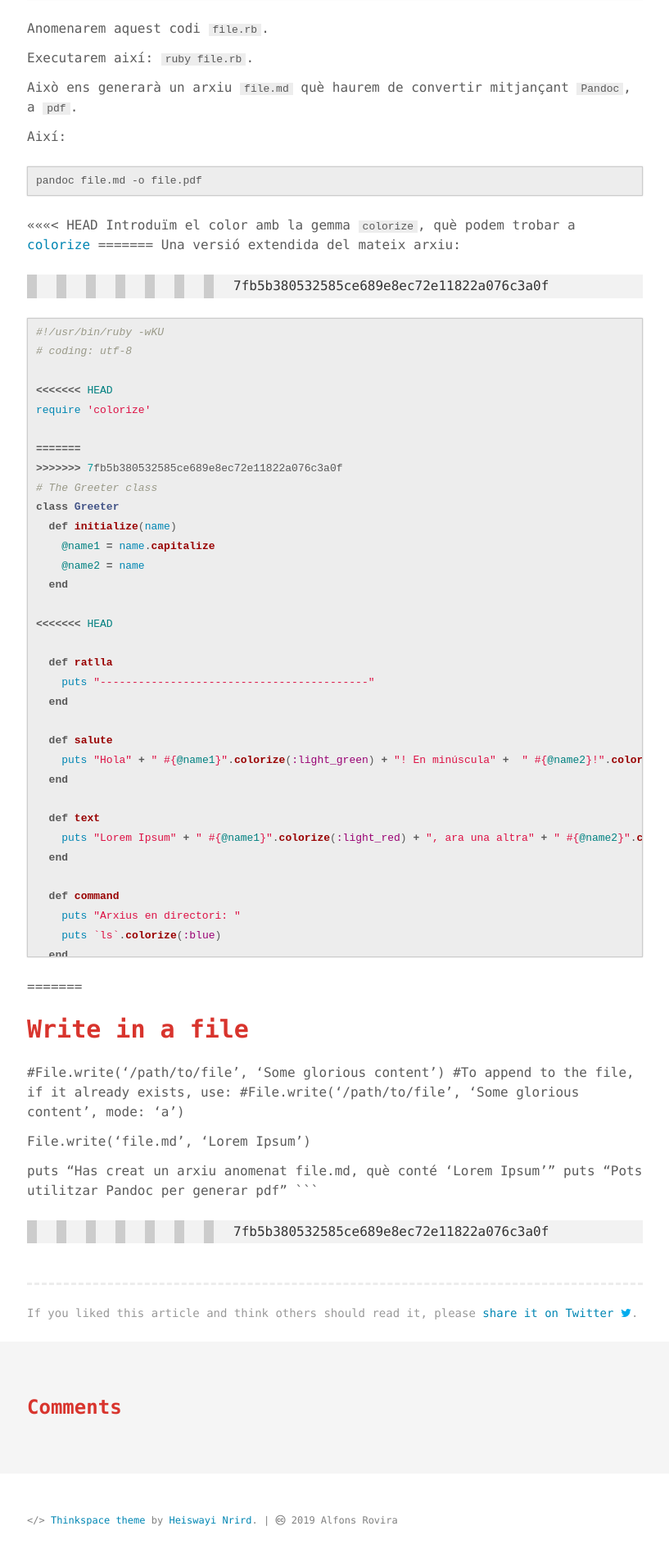
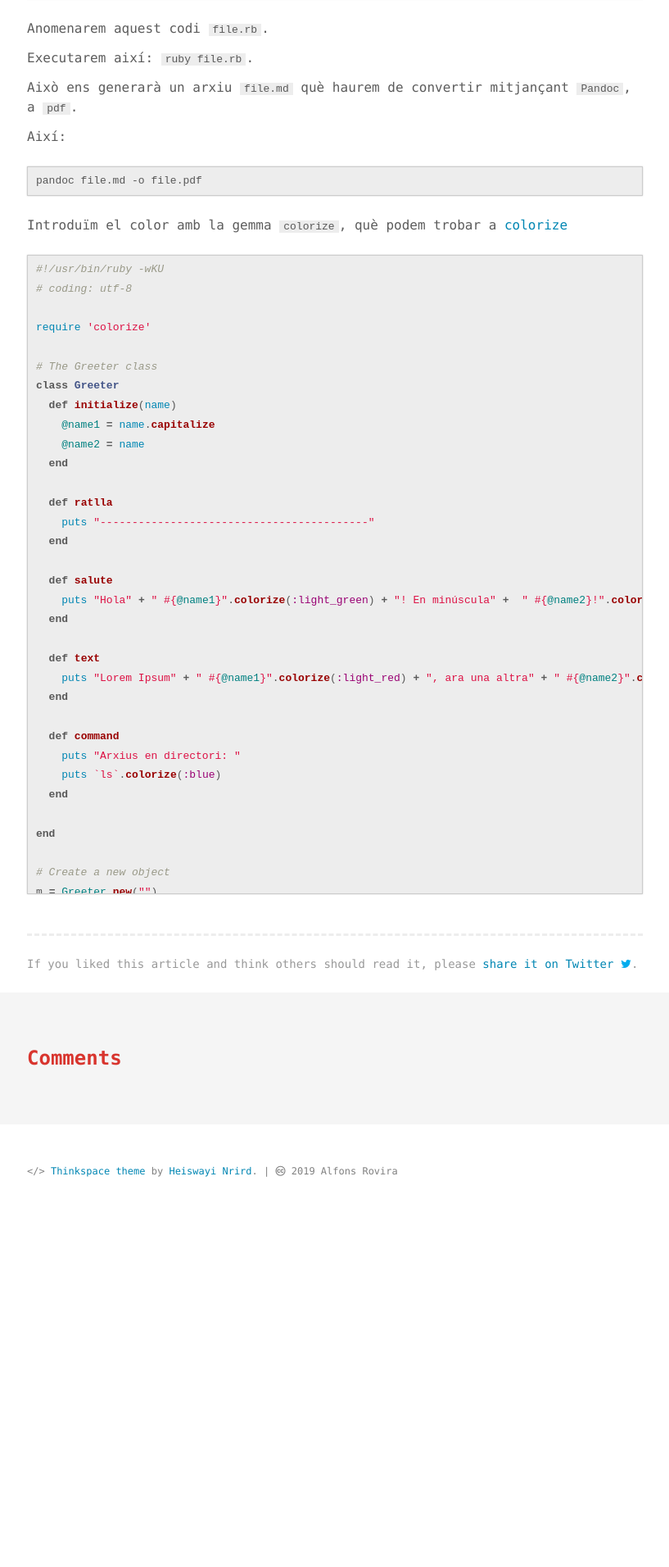
Before and after one commit to inclusa/ruby, a Jekyll site: the page built from _posts/2019-05-01-52-Interpolar-amb-classes.md, in a window 1280 px wide. Shown: the part 962-2874 px from the top of the page at 82% size, without its empty margins (231-1048 px from the left). Built offline with Jekyll 4.4.1, drawn with Linux system fonts in a browser that asks for light colours; comment, search, counter and statistics services are not loaded; after the commit the page ends 2448 px from its top, so only the background shows below that.

Commit message:
Colorize

````diff
--- a/_posts/2019-05-01-52-Interpolar-amb-classes.md
+++ b/_posts/2019-05-01-52-Interpolar-amb-classes.md
@@ -52,29 +52,20 @@ Així:
 pandoc file.md -o file.pdf
 ```
 
-<<<<<<< HEAD
 Introduïm el color amb la gemma `colorize`, què podem trobar a [colorize](https://github.com/fazibear/colorize)
-=======
-Una versió extendida del mateix arxiu:
->>>>>>> 7fb5b380532585ce689e8ec72e11822a076c3a0f
 
 ```ruby
 #!/usr/bin/ruby -wKU
 # coding: utf-8
 
-<<<<<<< HEAD
 require 'colorize'
 
-=======
->>>>>>> 7fb5b380532585ce689e8ec72e11822a076c3a0f
 # The Greeter class
 class Greeter
   def initialize(name)
     @name1 = name.capitalize
     @name2 = name
   end
-
-<<<<<<< HEAD
 
   def ratlla
     puts "------------------------------------------"
@@ -97,35 +88,21 @@ end
 
 # Create a new object
 m = Greeter.new("")
-=======
-  def salute
-    puts "Hola #{@name1}! En minúscula #{@name2}!"
-  end
-end
-
-# Create a new object
->>>>>>> 7fb5b380532585ce689e8ec72e11822a076c3a0f
 a = Greeter.new("món")
 b = Greeter.new("pedra")
 c = Greeter.new("taula")
 d = Greeter.new("martell")
-<<<<<<< HEAD
 z = Greeter.new("")
 
 # Output "Hello World!"
 
 m.ratlla
 
-=======
-
-# Output "Hello World!"
->>>>>>> 7fb5b380532585ce689e8ec72e11822a076c3a0f
 a.salute
 b.salute
 c.salute
 d.salute
 
-<<<<<<< HEAD
 a.text
 b.text
 c.text
@@ -134,8 +111,7 @@ d.text
 m.ratlla
 
 z.command
-```
-=======
+
 # Write in a file
 #File.write('/path/to/file', 'Some glorious content')
 #To append to the file, if it already exists, use:
@@ -146,4 +122,3 @@ File.write('file.md', 'Lorem Ipsum')
 puts "Has creat un arxiu anomenat file.md, què conté 'Lorem Ipsum'"
 puts "Pots utilitzar Pandoc per generar pdf"
 ```
->>>>>>> 7fb5b380532585ce689e8ec72e11822a076c3a0f
````
